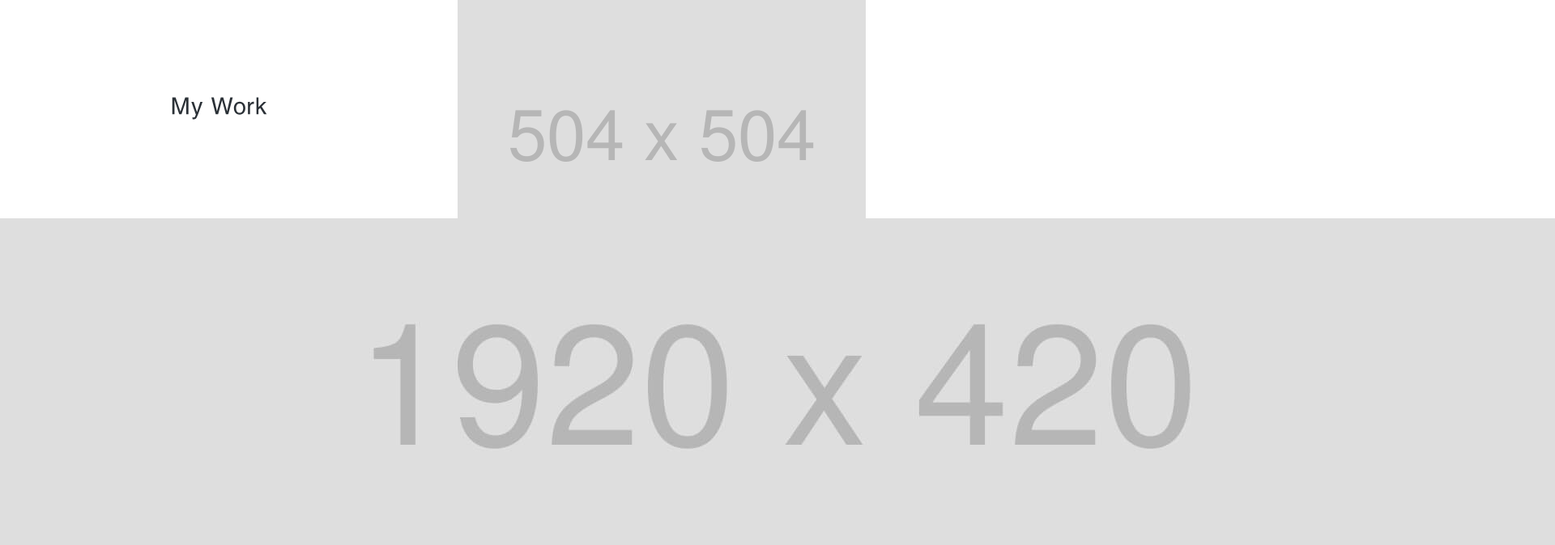
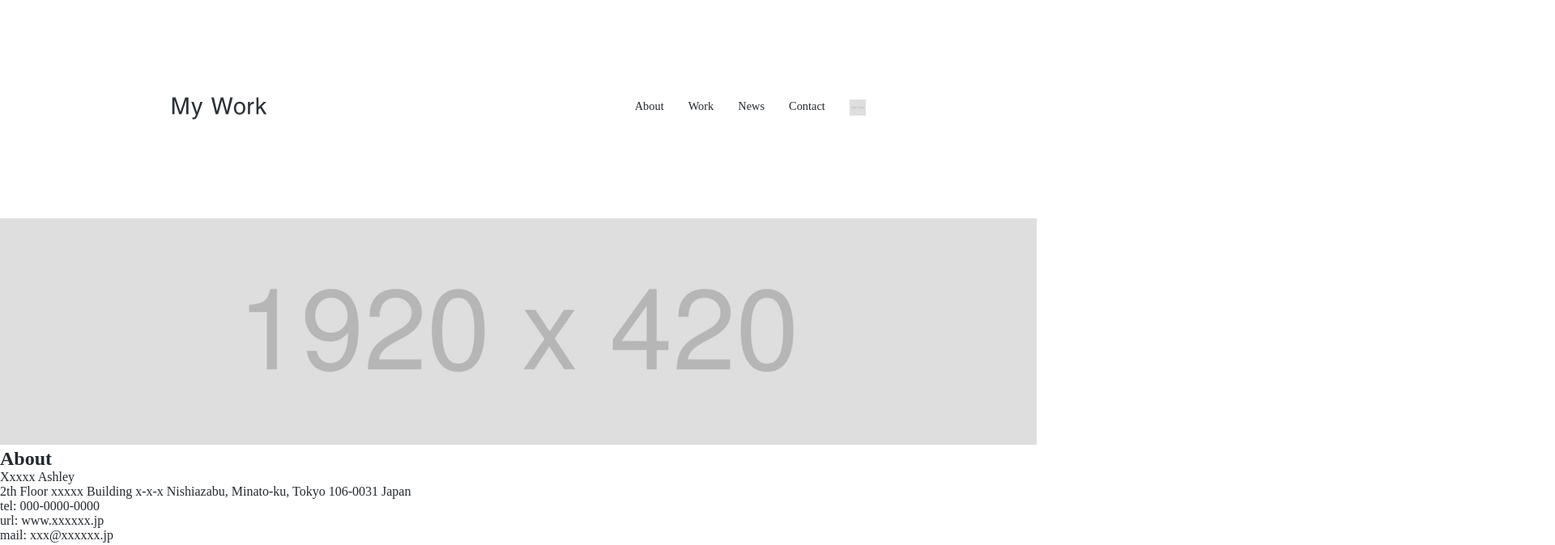
Before and after one commit to yusuke-okuno/codestep-beginner1, a plain HTML site: page index.html in a window 1280 px wide. Shown: the top 674 px of the page at 81% size, 1920 px wide, since content can reach past the window. Drawn offline with Linux system fonts and the light colour scheme; some packages are replaced by stand-ins of ours.

Commit message:
Add:ヘッダーのscss追加

```diff
--- a/style.scss
+++ b/style.scss
@@ -1,3 +1,21 @@
+html {
+  font-size: 100%;
+}
+body {
+  color: #24292e;
+}
+a {
+  text-decoration: none;
+}
+img {
+  max-width: 100%;
+}
+// li {
+//   list-style: none;
+// }
+
+
+
 header {
   max-width: 960px;
   display: flex;
@@ -6,4 +24,16 @@ header {
   height: 270px;
   margin: 0 auto;
   padding: 0 4%;
+    nav ul {
+      display: flex;
+      padding: 10px 0;
+        li {
+          font-size: 0.9rem;
+          margin-left: 30px;
+          list-style: none;
+            img.icon {
+              width: 20px;
+            }
+        }
+    }
 }
```
Also changed, not shown: style.css, 1 other file.
